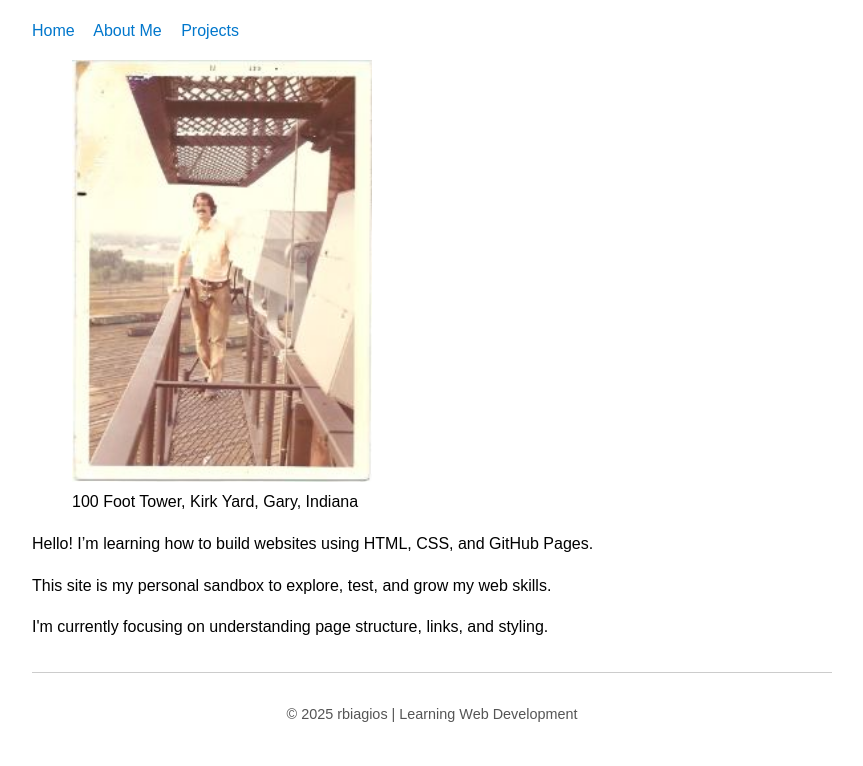
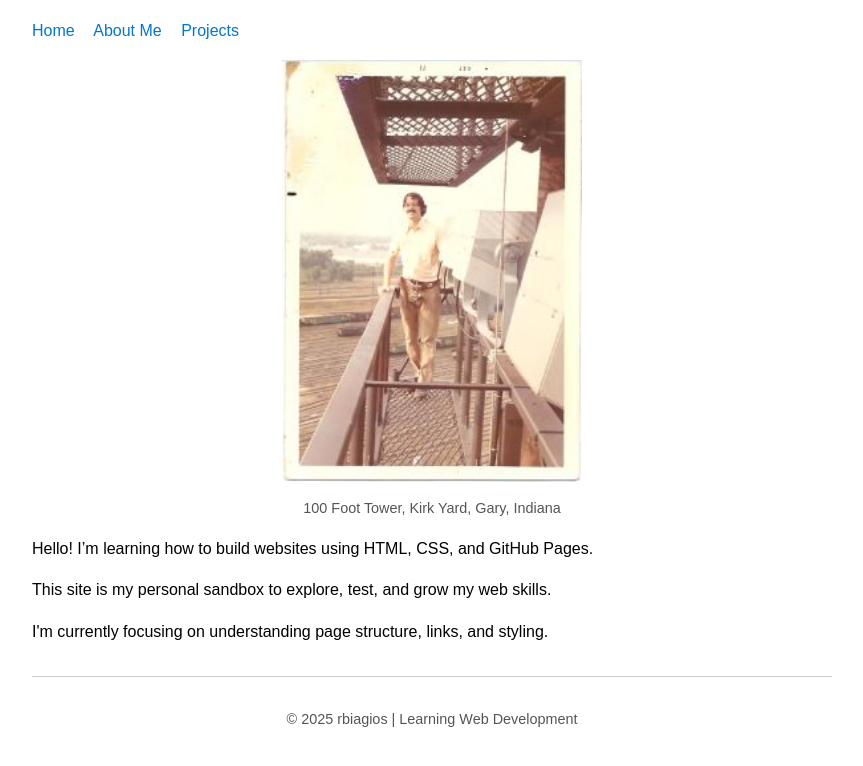
Before and after one commit to rbiagios/rbiagios.github.io, a plain HTML site: page about.html in a window 1280 px wide. Shown: the part 108-874 px from the top of the page, without its empty margins (208-1071 px from the left). Drawn offline with Linux system fonts and the light colour scheme.

Commit message:
Update style.css

```diff
--- a/style.css
+++ b/style.css
@@ -24,3 +24,14 @@ footer {
   color: #555;
   text-align: center;
 }
+
+figure {
+  text-align: center;
+  margin: 1em 0;
+}
+
+figcaption {
+  font-size: 0.9em;
+  color: #555;
+  margin-top: 0.5em;
+}
```
